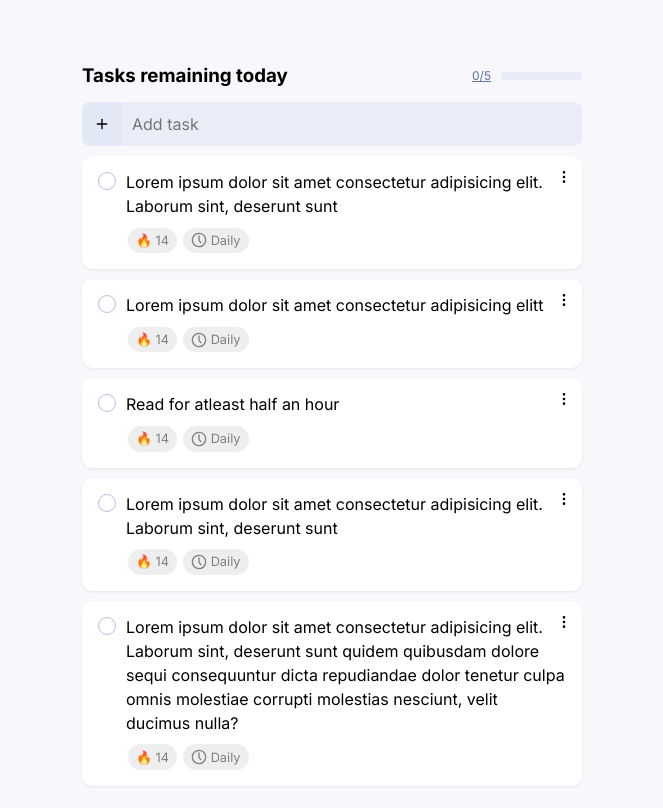
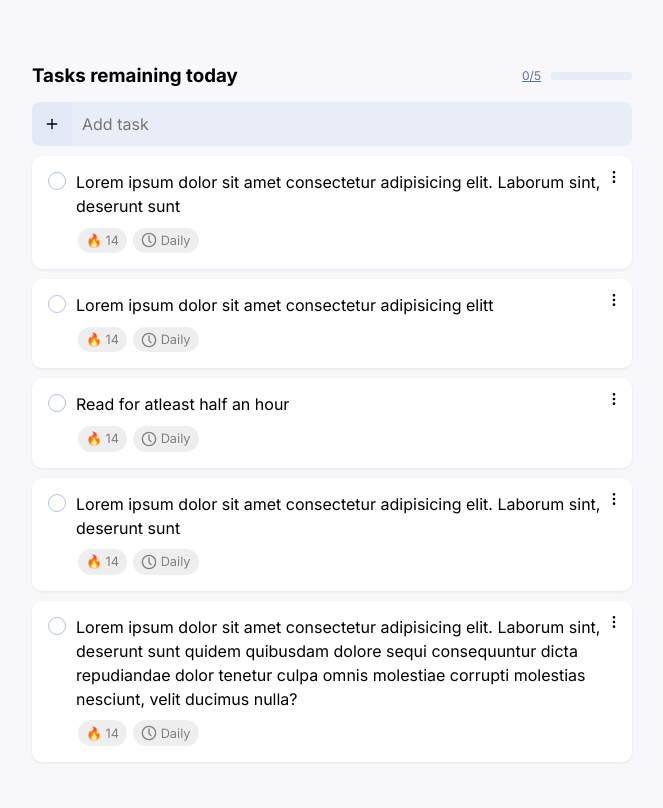
Before and after one commit to manish-basargekar/compound, a Next.js app: page / in a window 1280 px wide. Shown: the top 808 px of the page, without its empty margins (308-971 px from the left). Built offline with nearby package versions, Linux system fonts and the light colour scheme.

Commit message:
increased max width of cards

```diff
--- a/components/habitCard/HabitCard.jsx
+++ b/components/habitCard/HabitCard.jsx
@@ -1,11 +1,8 @@
 import { useState } from "react";
 import Style from "./HabitCard.module.scss";
 
-const HabitCard = ({habitList, setHabitList}) => {
-
+const HabitCard = ({ habitList, setHabitList }) => {
 	const [toggleDone, setToggleDone] = useState(false);
-
-
 
 	const toggleTaskState = (id) => {
 		// console.log(habit)
--- a/components/habitCard/HabitCard.module.scss
+++ b/components/habitCard/HabitCard.module.scss
@@ -7,7 +7,7 @@
     background-color: #fff;
     border-radius: 10px;
     box-shadow: rgba(0, 0, 0, 0.08) 0px 1px 3px 0px;
-    width: 500px;
+    width: 600px;
     font-size: 1rem;
     display: flex;
     margin: auto;
@@ -15,10 +15,10 @@
     position: relative;
 
     &:hover {
-        cursor: pointer;
+        // cursor: pointer;
         // font-style: italic;
         // text-decoration: line-through;
-        color: rgb(150, 146, 146);
+        // color: rgb(150, 146, 146);
     }
 
     .taskContent {
@@ -31,7 +31,15 @@
             right: 10px;
             bottom: 0px;
             display: flex;
+            cursor: pointer;
             background: rgb(255, 255, 255) none repeat scroll 0% 0%;
+
+            &:hover{
+                svg{
+
+                    opacity: .7;
+                }
+            }
         }
 
         .checkbox,
@@ -61,6 +69,10 @@
                 top: 30%;
                 left: 25%;
                 // background-color: blue;
+            }
+
+            &:hover{
+                border: 1px solid rgb(95, 183, 255);
             }
         }
 
@@ -124,7 +136,8 @@
     background: transparent none repeat scroll 0% 0%;
     resize: none;
     // line-height: 20px;
-    cursor: pointer;
+    // cursor: pointer;
+    cursor: default;
     flex-wrap: wrap;
     word-break: break-word;
 }
--- a/styles/Home.module.scss
+++ b/styles/Home.module.scss
@@ -1,6 +1,6 @@
 .container {
   // font-size: 2rem;
-  // max-width: 900px;
+  max-width: 900px;
   margin: auto;
   min-height: 100vh;
   display: flex;
```
Also changed, not shown: pages/index.jsx (+9 -0 lines).
